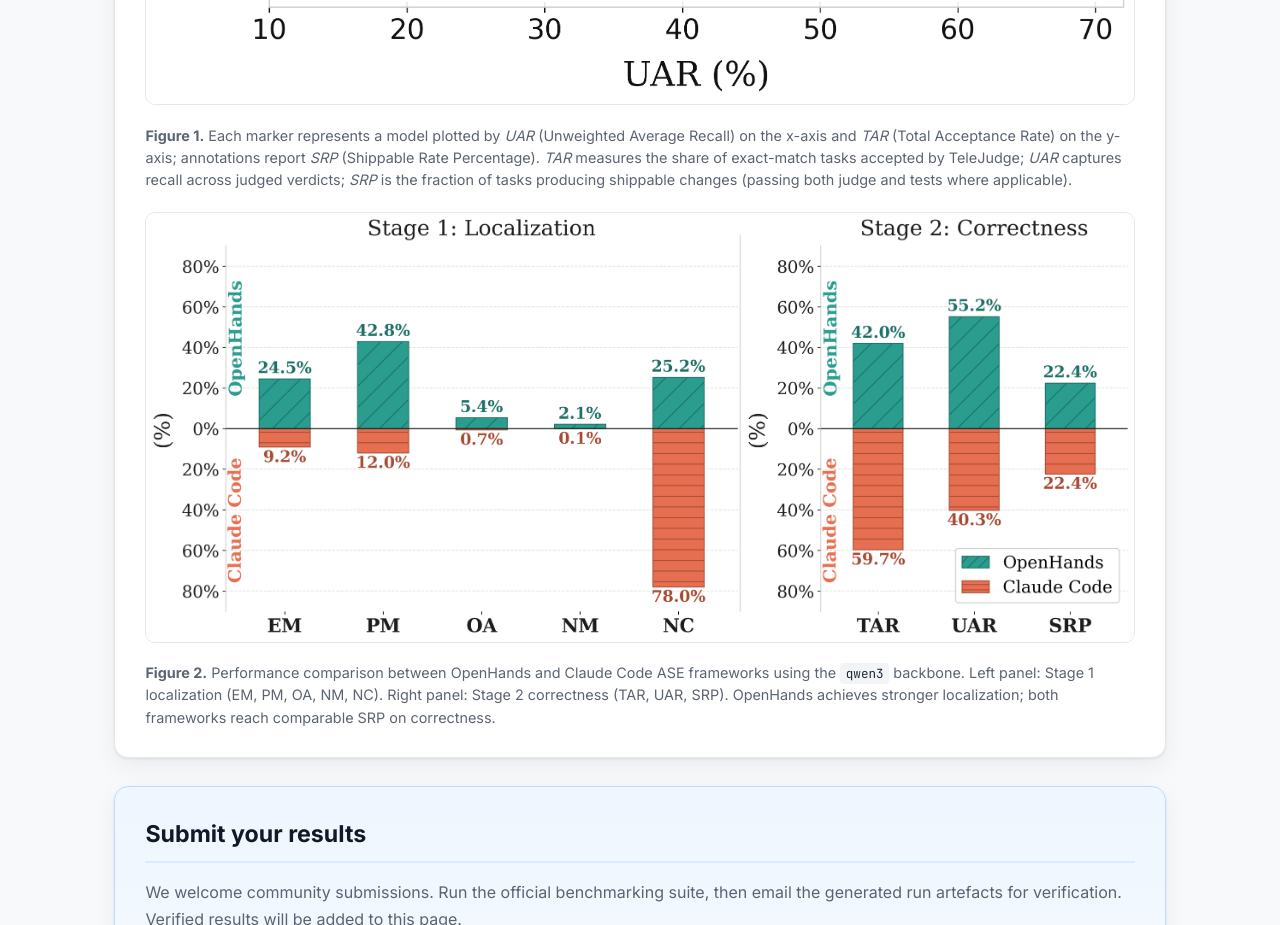
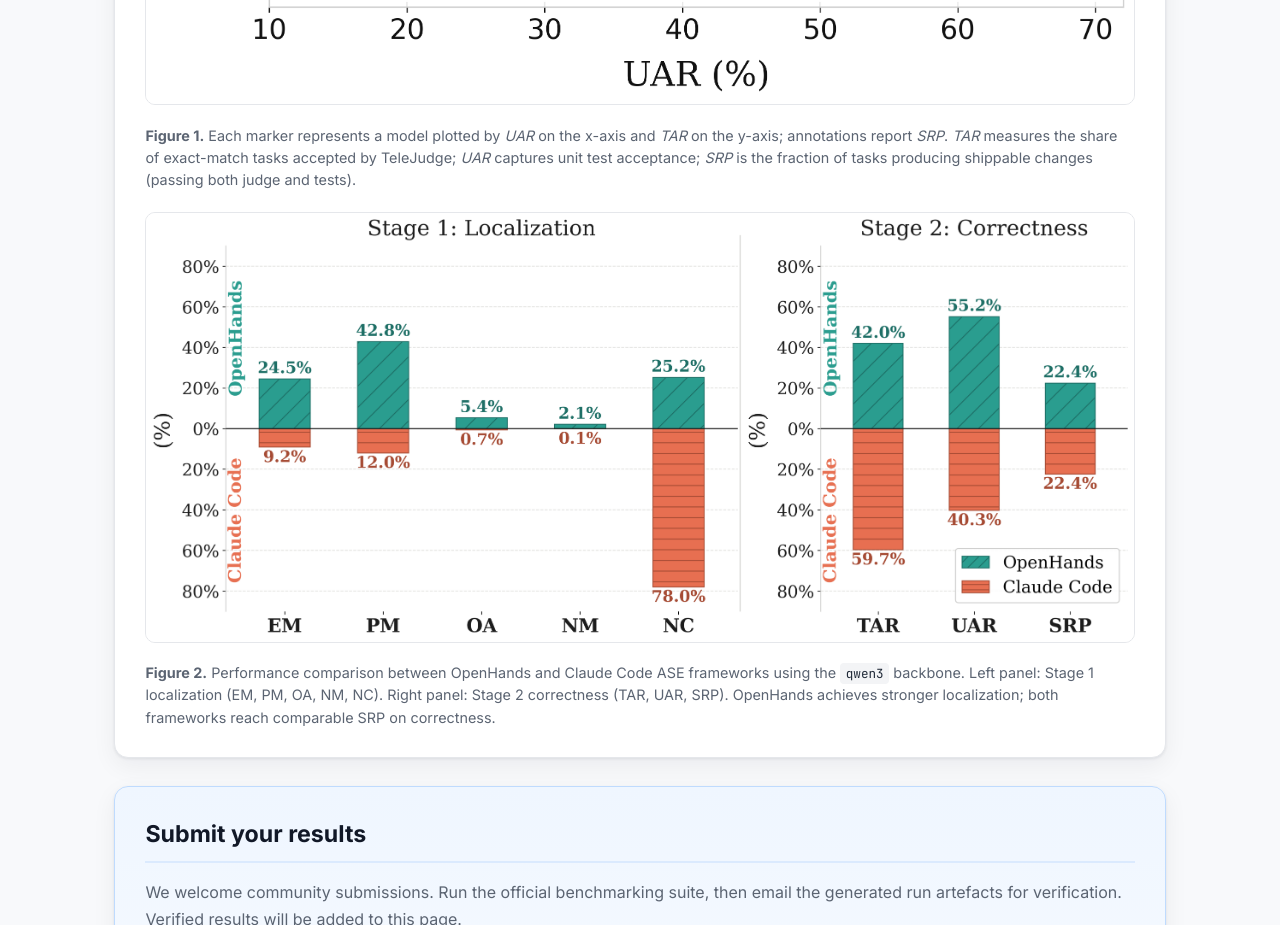
Before and after one commit to TeleSWEBench/TeleSWEBench.github.io, a plain HTML site: page index.html in a window 1280 px wide. Shown: the part 2740-3665 px from the top of the page. Drawn offline with Linux system fonts and the light colour scheme.

Commit message:
Revise figure caption for clarity on metrics
Updated figure caption to clarify UAR and TAR definitions.

```diff
--- a/index.html
+++ b/index.html
@@ -467,12 +467,11 @@
       <img src="images/spr.png" alt="Scatter plot of models by UAR and TAR with SRP annotations">
       <figcaption>
         <strong>Figure 1.</strong> Each marker represents a model plotted by
-        <em>UAR</em> (Unweighted Average Recall) on the x-axis and
-        <em>TAR</em> (Total Acceptance Rate) on the y-axis; annotations report
-        <em>SRP</em> (Shippable Rate Percentage). <em>TAR</em> measures the share of
-        exact-match tasks accepted by TeleJudge; <em>UAR</em> captures recall across
-        judged verdicts; <em>SRP</em> is the fraction of tasks producing shippable changes
-        (passing both judge and tests where applicable).
+        <em>UAR</em> on the x-axis and
+        <em>TAR</em> on the y-axis; annotations report
+        <em>SRP</em>. <em>TAR</em> measures the share of
+        exact-match tasks accepted by TeleJudge; <em>UAR</em> captures unit test acceptance; <em>SRP</em> is the fraction of tasks producing shippable changes
+        (passing both judge and tests).
       </figcaption>
     </figure>
 
```
